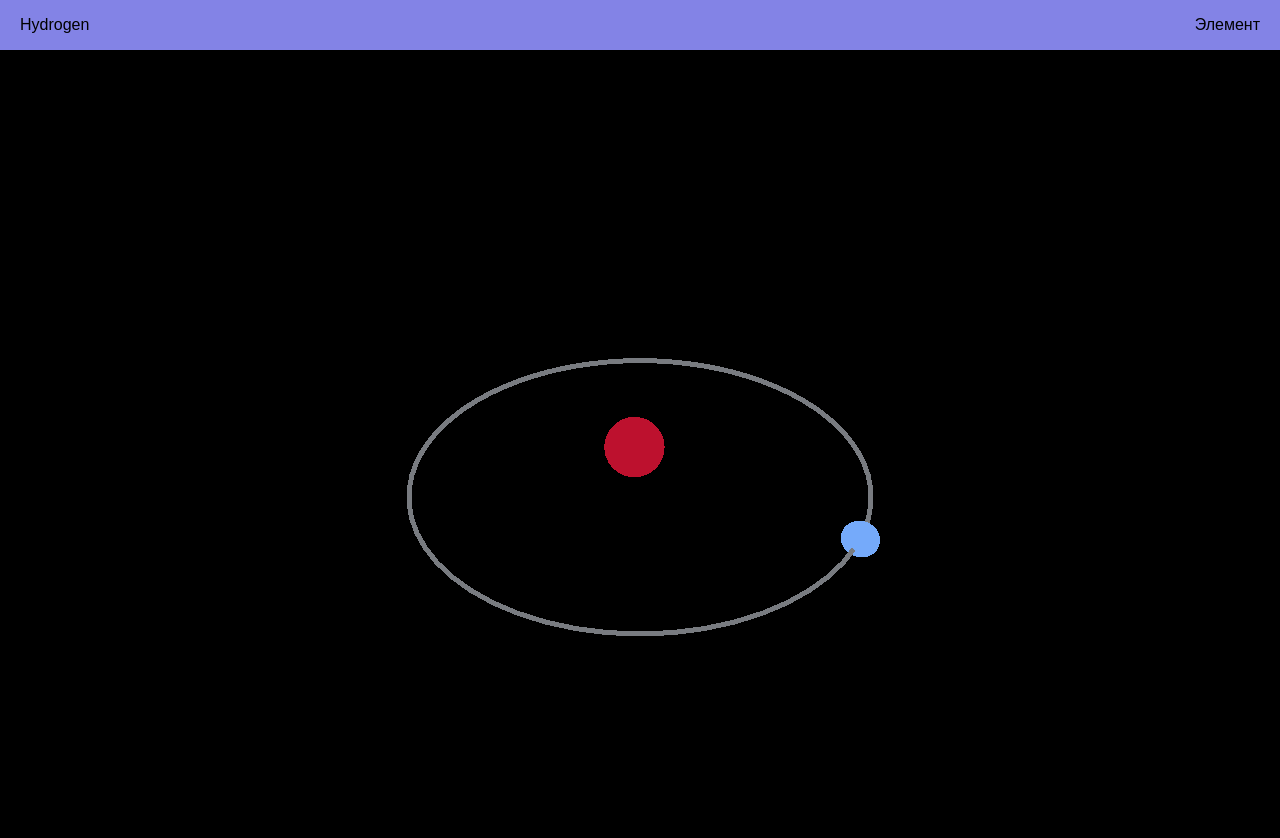
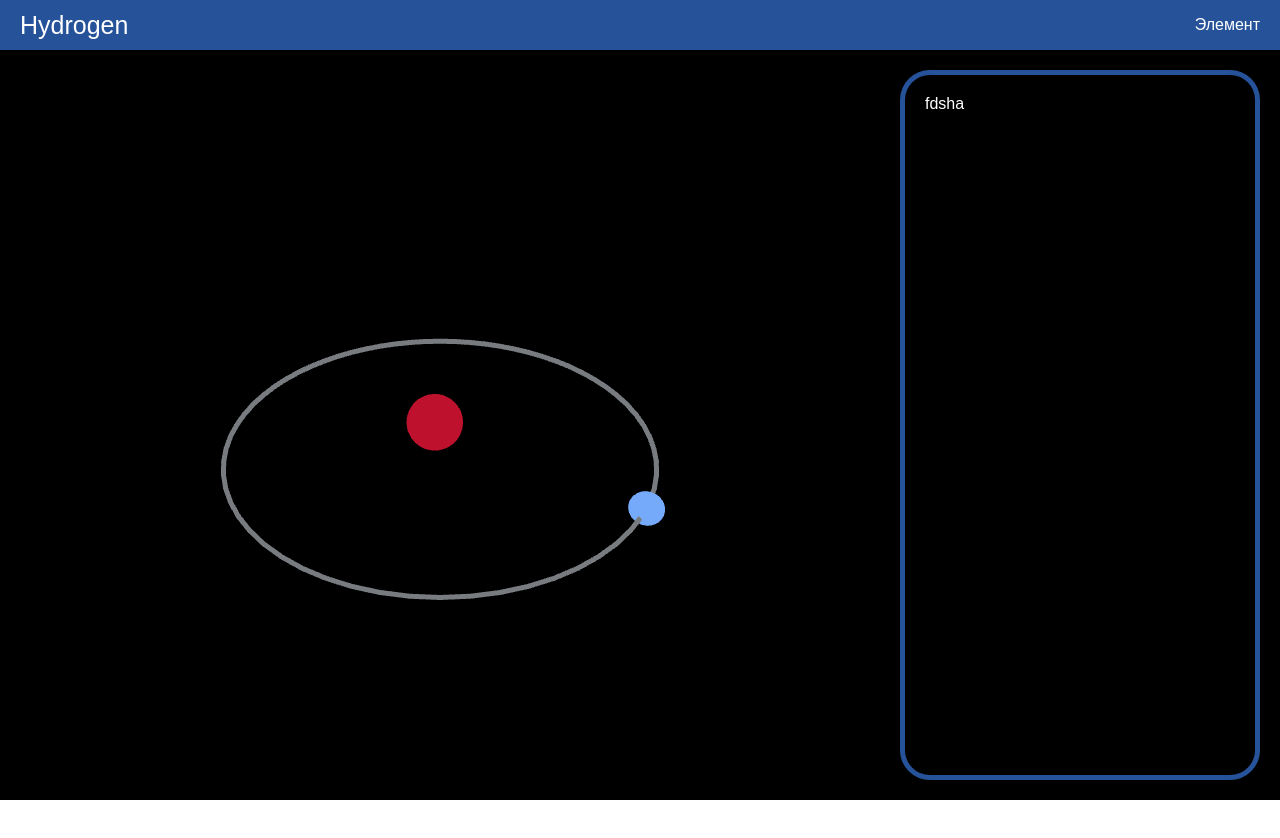
Before and after one commit to Jarlyy/atom2, a website built with Vite: page index.html in a window 1280 px wide. After the commit the page ends 800 px from the top, so only its background shows below. Built offline with nearby package versions, Linux system fonts and the light colour scheme; animation ran at ten frames a second; a web font is replaced by a local one.

Commit message:
interface improvements

```diff
--- a/index.html
+++ b/index.html
@@ -3,15 +3,16 @@
   <head>
     <meta charset="UTF-8" />
     <meta name="viewport" content="width=device-width, initial-scale=1.0" />
-    <title>Three.js App</title>
+    <title>Atom</title>
     <link rel="stylesheet" href="style.css" />
     <link rel="preconnect" href="https://fonts.googleapis.com">
     <link rel="preconnect" href="https://fonts.gstatic.com" crossorigin>
     <link href="https://fonts.googleapis.com/css2?family=Google+Sans:ital,opsz,wght@0,17..18,400..700;1,17..18,400..700&display=swap" rel="stylesheet">
   </head>
   <body>
+    <div id="page_container">
     <header id="header">
-      <p id="el_name" style="margin-left:20px; ">Hydrogen</p>
+      <p class="el_name" style="margin-left:20px; ">Hydrogen</p>
       <div id="el_selector" onclick="document.getElementById('selection_menu').showModal()">Элемент</div>
     </header>
     <dialog id="selection_menu">
@@ -47,7 +48,18 @@
       <div class="menu_el" id="Co">Co</div>
       <div class="menu_el" id="Ni">Ni</div>
     </dialog>
-    <div id="main_zone"></div>
-    <script type="module" src="main.js"></script>
+    <div class="main_container">
+      <div id="canvas-wraper">
+        <canvas id="canvas"></canvas>
+      </div>
+      <div class="properties_window_wraper">
+        <div class="properties_window">
+          fdsha
+        </div>
+      </div>
+
+      <script type="module" src="main.js"></script>
+    </div>
+    </div>
   </body>
 </html>
--- a/main.js
+++ b/main.js
@@ -4,12 +4,22 @@ import { Line2 } from 'three/addons/lines/Line2.js';
 import { LineGeometry } from 'three/addons/lines/LineGeometry.js';
 import { LineMaterial } from 'three/addons/lines/LineMaterial.js';
 //initial setup
+const mycanvas = document.querySelector('#canvas');
+const wraper = mycanvas.parentElement;
 const scene = new THREE.Scene();
-const camera = new THREE.PerspectiveCamera(75, window.innerWidth / window.innerHeight, 0.1, 1000);
-const renderer = new THREE.WebGLRenderer();
+const camera = new THREE.PerspectiveCamera(75, wraper.clientWidth/ wraper.clientHeight, 0.1, 1000);
+const renderer = new THREE.WebGLRenderer({canvas: mycanvas, antialias:true});
+renderer.setSize(wraper.clientWidth, wraper.clientHeight)
+renderer.setPixelRatio(Math.min(window.devicePixelRatio, 2));
+function resize() {
+    const width = wraper.clientWidth;
+    const height = wraper.clientHeight;
+    camera.aspect = width/height
 
-renderer.setSize(window.innerWidth, window.innerHeight);
-document.body.appendChild(renderer.domElement);
+    renderer.setSize(width,height)
+    camera.updateProjectionMatrix();
+}
+window.addEventListener('resize', resize);
 
 camera.position.z = 30;
 camera.position.y = 20;
--- a/style.css
+++ b/style.css
@@ -4,21 +4,70 @@
 body {
     margin:0
 }
+html, body {
+    width: 100%;
+    height: 100%;
+    overflow: hidden;
+}
+#page_container {
+    display: flex;
+    flex-direction: column;
+    height: 100vh;
+}
 #header {
-    background-color: #8383e6;
+    background-color: #265299;
     height: 50px;
     width: 100%;
-    color: black;
+    color: white;
     display: flex;
     align-items: center;
     justify-content: space-between;
+}
+.el_name {
+    margin-left:20px;
+    font-size: 25px;
+    color:white;
+}
+.main_container {
+    display: flex;
+    flex-direction: row;
+    flex:1;
+    width: 100%;
+    overflow: hidden;
+}
+#canvas-wraper {
+    flex: 1;
+    position: relative;
+    height: 100%;
+}
+#canvas {
+    width: 100%;
+    height:100%;
+    display: block;
+}
+.properties_window_wraper {
+    width:400px;
+    height:100%;
+    box-sizing: border-box;
+    background-color:black;
+    padding: 20px;
+}
+.properties_window {
+    border-radius: 30px;
+    width: 100%;
+    height: 100%;
+    padding: 20px;
+    color: white;
+    background-color: black;
+    border:5px solid #265299;
+    box-sizing: border-box;
 }
 #el_selector {
     margin-right: 20px;
     background-color: transparent;
 }
 #el_selector:hover {
-    color: #292929;
+    color: #bababa;
     cursor: pointer;
 }
 #selection_menu {
@@ -47,5 +96,6 @@ body {
     padding:10px;
     background-color: black;
     border-radius: 15%;
-    border:2px,solid,#8383e6;
+    border:2px solid #265299;
+    color: white;
 }
```
